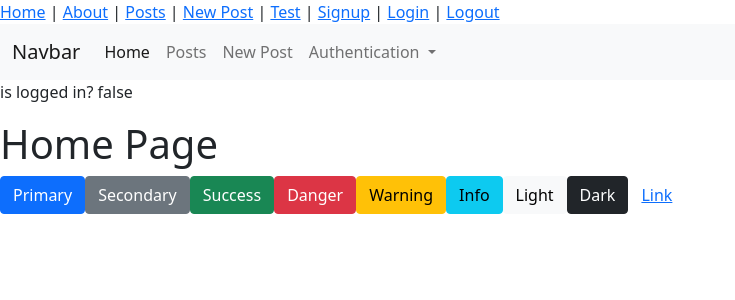
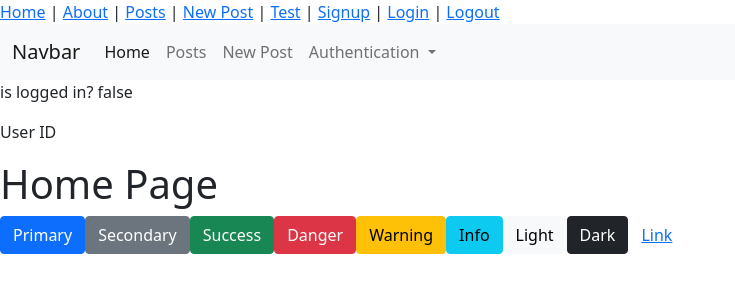
Before and after one commit to SymensJeffrey/blog_vue_app, a Vue app: page / in a window 1280 px wide. Shown: the top 300 px of the page, without its empty margins (0-735 px from the left). Built offline with nearby package versions, Linux system fonts and the light colour scheme.

Commit message:
add user id to local storge and all pages

```diff
--- a/src/App.vue
+++ b/src/App.vue
@@ -42,6 +42,7 @@
         </div>
       </nav>
       <p>is logged in? {{ isLoggedIn() }}</p>
+      <p> User ID {{ getUserId() }} </p>
     </div>
     <router-view/>
   </div>
@@ -59,6 +60,9 @@ export default {
       } else {
         return false;
       }
+    },
+    getUserId: function() {
+      return localStorage.getItem("user_id");
     }
   }
 }
--- a/src/views/Login.vue
+++ b/src/views/Login.vue
@@ -35,6 +35,7 @@
           .then((response) => {
             axios.defaults.headers.common["Authorization"] = "Bearer " + response.data.jwt;
             localStorage.setItem("jwt", response.data.jwt);
+            localStorage.setItem("user_id", response.data.user_id);
             this.$router.push("/");
           })
           .catch((error) => {
--- a/src/views/Logout.vue
+++ b/src/views/Logout.vue
@@ -9,6 +9,7 @@
     created: function () {
       delete axios.defaults.headers.common["Authorization"];
       localStorage.removeItem("jwt");
+      localStorage.removeItem("user_id");
       this.$router.push("/login");
     },
   };
--- a/src/views/PostShow.vue
+++ b/src/views/PostShow.vue
@@ -3,6 +3,7 @@
     <h1>{{ post.id }}</h1>
     <p>{{ post.title }}</p>
     <p>{{ post.body }}</p>
+    <p>{{ post.current_user_id }}</p>
     <p> <img v-bind:src="post.image"> </p>
     <router-link v-bind:to="`/posts/${post.id}/edit`">Edit</router-link>
   </div>
```
